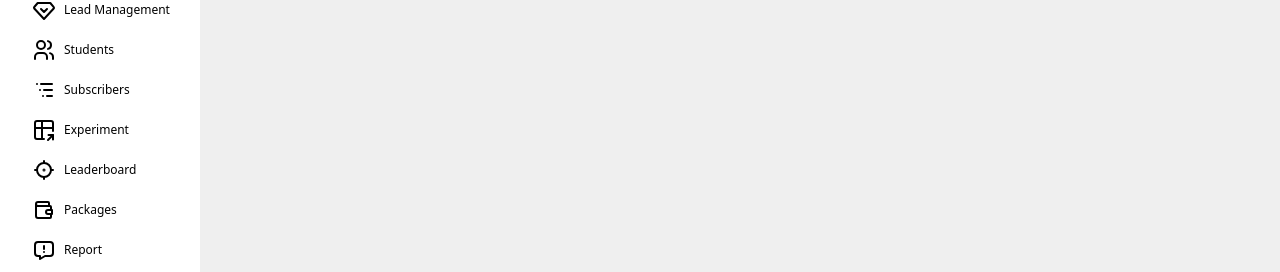
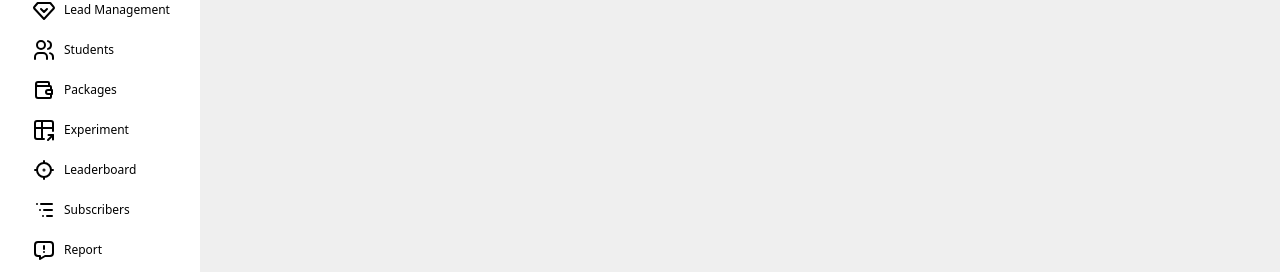
Before and after one commit to majidahmed24/TMPDashboard, a React (Vite) app: page /dashboard/lead-details in a window 1280 px wide. Shown: the part 164-436 px from the top of the page. Built offline with nearby package versions, Linux system fonts and the light colour scheme.

Commit message:
Modified files and customized the project

```diff
--- a/src/Pages/Sidebar.jsx
+++ b/src/Pages/Sidebar.jsx
@@ -24,10 +24,10 @@ function Sidebar() {
     { name: "Dashboard", icon: <IconLayoutDashboard stroke={2} />, path: "cards" },
     { name: "Lead Management", icon: <IconBrandMyOppo stroke={2} />, path: "leadmanagement" },
     { name: "Students", icon: <IconUsers stroke={2} />, path: "students" },
-    { name: "Subscribers", icon: <IconListTree stroke={2} />, path: "subscribers" },
+    { name: "Packages", icon: <IconWallet stroke={2} />, path: "subscribers" },
     { name: "Experiment", icon: <IconTableShare stroke={2} />, path: "experiment" },
     { name: "Leaderboard", icon: <IconFocus2 stroke={2} />, path: "leaderboard" },
-    { name: "Packages", icon: <IconWallet stroke={2} />, path: "packages" },
+    { name: "Subscribers", icon: <IconListTree stroke={2} />, path: "packages" },
     { name: "Report", icon: <IconMessageReport stroke={2} />, path: "report" },
     { name: "Settings", icon: <IconSettings stroke={2} />, path: "setting" },
   ];
```
